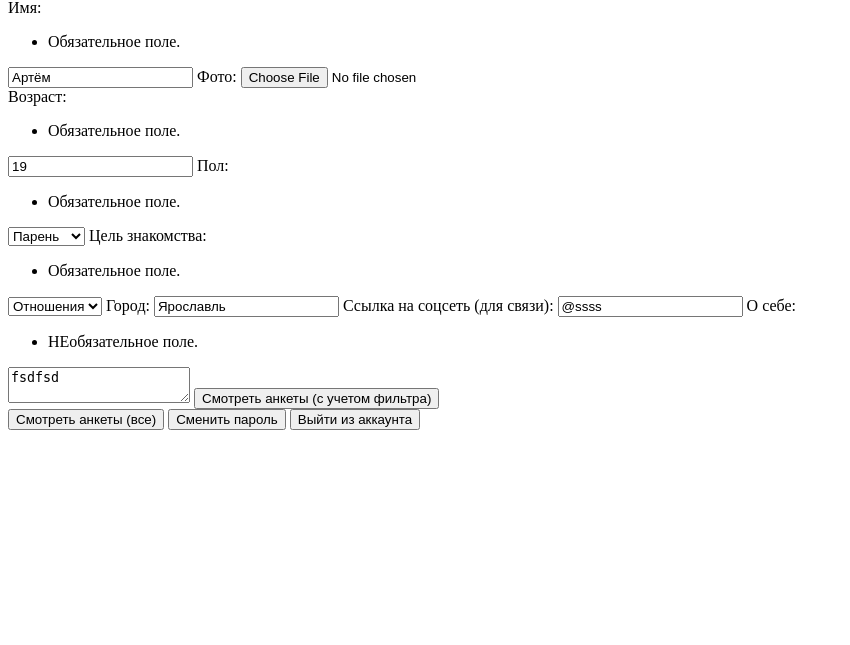
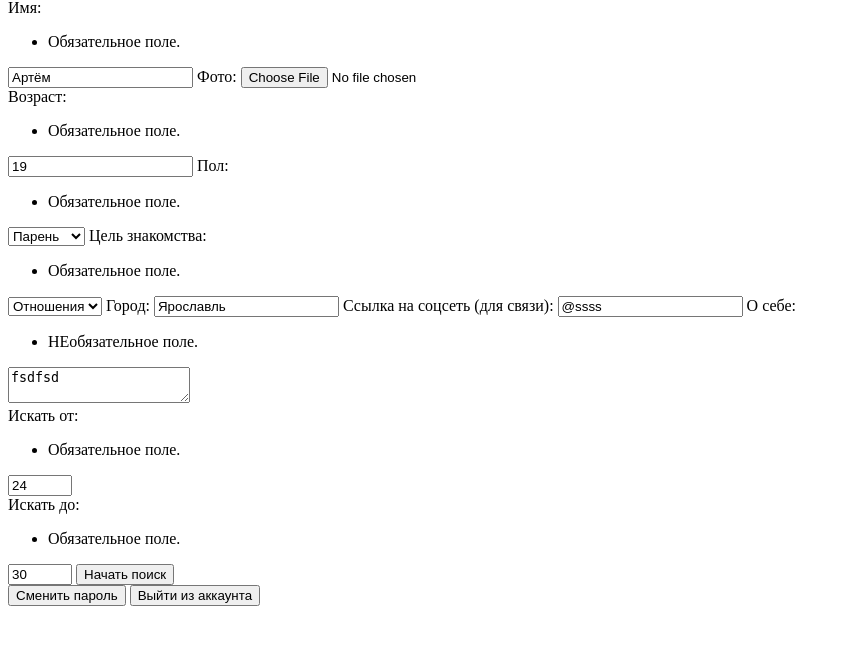
Before and after one commit to argecyplusplus/datingsite, a Django app: page /searching/myprofile/ in a window 1280 px wide. Shown: the part 81-726 px from the top of the page, without its empty margins (0-850 px from the left). Run offline with Django 4.2, Linux system fonts and the light colour scheme; a user stored in the database is signed in; data comes from the database, SQL or seed files in the repository; both versions use the stored data as it was after the commit.

Commit message:
теперь есть фильтры по возрасту

```diff
--- a/datingsite/searching/forms.py
+++ b/datingsite/searching/forms.py
@@ -11,4 +11,4 @@ class MyProfileForm(forms.ModelForm):
 
     class Meta:
         model = Profile
-        fields = ('name', 'avatar', 'age', 'gender', 'point_of_searching', 'city', 'social', 'description', 'user')
+        fields = ('name', 'avatar', 'age', 'gender', 'point_of_searching', 'city', 'social', 'description', 'user', 'age_search_min', 'age_search_max')
--- a/datingsite/searching/models.py
+++ b/datingsite/searching/models.py
@@ -24,6 +24,10 @@ class Profile(models.Model):
     social = models.CharField ('Ссылка на соцсеть', max_length=50, default='@name')
     user = models.ForeignKey(User, verbose_name='Автор анкеты', on_delete=models.CASCADE)
 
+    #для фильтрации поиска по возрасту
+    age_search_min = models.IntegerField("Возраст поиска (от)", default=16)
+    age_search_max = models.IntegerField("Возраст поиска (до)", default=100)
+
     class Meta:
         verbose_name = "Анкета"
         verbose_name_plural = "Анкеты"
--- a/datingsite/searching/urls.py
+++ b/datingsite/searching/urls.py
@@ -2,7 +2,7 @@ from django.urls import path
 from . import views
 
 urlpatterns = [
-    path('profiles/', views.ProfileViewAll.as_view(), name='allprofiles'), #все профили
+    #path('profiles/', views.ProfileViewAll.as_view(), name='allprofiles'), #все профили
     path('<int:pk>/', views.ProfileView.as_view()), #один профиль
     path ('myprofile/', views.MyProfileView, name='myprofile'), #настройка своего профиля
     path ('register/', views.RegisterView.as_view(), name='register'), #регистрация
--- a/datingsite/searching/views.py
+++ b/datingsite/searching/views.py
@@ -22,11 +22,11 @@ def load_defaults(request):
     profiles = Profile.objects.all()
     for profile in profiles:
         if str(profile.user) == str(request.user.username):
-            return {'profileid':profile.id, 'name':profile.name, 'avatar':profile.avatar, 'city':profile.city, 'age': profile.age, 'gender': profile.gender, 'point_of_searching':profile.point_of_searching, 'social':profile.social, 'description':profile.description}
-    return {'name':'', 'avatar':'', 'city':'', 'age':'', 'gender':'', 'point_of_searching':'', 'social':'', 'description':''}
+            return {'profileid':profile.id, 'name':profile.name, 'avatar':profile.avatar, 'city':profile.city, 'age': profile.age, 'gender': profile.gender, 'point_of_searching':profile.point_of_searching, 'social':profile.social, 'description':profile.description, 'minage':profile.age_search_min, 'maxage':profile.age_search_max}
+    return {'name':'', 'avatar':'', 'city':'', 'age':'', 'gender':'', 'point_of_searching':'', 'social':'', 'description':'', 'minage':'', 'maxage':''}
 
 class ProfileViewAll(View):
-    #вывод всех анкет
+    #вывод всех анкет (убрать потом)
     def get(self, request):
         profiles = Profile.objects.all()
         return render(request, 'searching/searching.html', {'profile_list': profiles})
@@ -42,13 +42,14 @@ class ProfileViewAllFiltered(View):
         for profile in profiles:
             searching_gender = 'Девушка'
             searching_city = filterinfo['city']
+            user_profile = Profile.objects.get(pk=filterinfo['profileid'])
             if filterinfo['gender'] == 'Девушка':
                 searching_gender = 'Парень'
             if (profile.gender == searching_gender and
                 profile.city == searching_city and
-                filterinfo['age']-4<=profile.age<=filterinfo['age']+4):
+                user_profile.age_search_min<=profile.age<=user_profile.age_search_max):
                 profiles_filtered.append (profile)
-        return render (request, 'searching/searching.html', {'profile_list': profiles_filtered, 'fgender':filterinfo['gender'], 'fage':filterinfo['age'], 'fcity':filterinfo['city']})
+        return render (request, 'searching/searching.html', {'profile_list': profiles_filtered})
 
 
 class ProfileView(View):
@@ -62,7 +63,7 @@ class ProfileView(View):
 @login_required
 def MyProfileView(request):
     defaults = load_defaults(request)
-    return render (request, 'searching/myprofile.html', {'username': request.user.id, 'dname':defaults['name'], 'davatar':defaults['avatar'], 'dcity':defaults['city'], 'dage': defaults['age'], 'dgender': defaults['gender'], 'dpoint_of_searching':defaults['point_of_searching'], 'dsocial':defaults['social'], 'ddescription':defaults['description']})
+    return render (request, 'searching/myprofile.html', {'username': request.user.id, 'dname':defaults['name'], 'davatar':defaults['avatar'], 'dcity':defaults['city'], 'dage': defaults['age'], 'dgender': defaults['gender'], 'dpoint_of_searching':defaults['point_of_searching'], 'dsocial':defaults['social'], 'ddescription':defaults['description'], 'dminage':defaults['minage'], 'dmaxage':defaults['maxage']})
 
 class RegisterView(FormView):
     form_class = RegisterForm
@@ -100,6 +101,8 @@ class CreateMyProfile(RedirectView):
                 old_profile.city = form.cleaned_data.get('city')
                 old_profile.description = form.cleaned_data.get('description')
                 old_profile.social = form.cleaned_data.get('social')
+                old_profile.age_search_min = form.cleaned_data.get('age_search_min')
+                old_profile.age_search_max = form.cleaned_data.get('age_search_max')
                 old_profile.save()
                 print ('форма обновлена')
             else:
--- a/datingsite/templates/searching/myprofile.html
+++ b/datingsite/templates/searching/myprofile.html
@@ -32,7 +32,7 @@
                 <th><br><label for="id_age">Возраст:</label></th>
                 <td>
                   <ul class="errorlist"><li>Обязательное поле.</li></ul>
-                  <input type="number" value="{{dage}}" name="age" required id="id_age">
+                  <input type="number" value="{{dage}}" name="age" required id="id_age" min='16'>
 
 
                 </td>
@@ -100,10 +100,31 @@
               </tr>
 
             <input type="text" hidden name="user" value="{{username}}" maxlength="50" required id="id_social">
-            <button type='submit'>Смотреть анкеты (с учетом фильтра)</button>
+
+            <tr>
+              <th><br><label for="id_minage">Искать от:</label></th>
+              <td>
+                <ul class="errorlist"><li>Обязательное поле.</li></ul>
+                <input type="number" value="{{dminage}}" name="age_search_min" required id="id_age" min='16' max='100'>
+
+
+              </td>
+            </tr>
+            <tr>
+              <th><br><label for="id_maxage">Искать до:</label></th>
+              <td>
+                <ul class="errorlist"><li>Обязательное поле.</li></ul>
+                <input type="number" value="{{dmaxage}}" name="age_search_max" required id="id_age" min='16' max='101'>
+
+
+              </td>
+            </tr>
+
+
+
+            <button type='submit'>Начать поиск</button>
 
         </form>
-        <button onclick="location.href='{% url 'allprofiles' %}'">Смотреть анкеты (все)</button>
         <button onclick="location.href='{% url 'password_change' %}'">Сменить пароль</button>
         <button onclick="location.href='{% url 'logout' %}?next=/'">Выйти из аккаунта</button>
     </body>
```
Also changed, not shown: datingsite/db.sqlite3, datingsite/searching/migrations/0020_profile_age_search_high_profile_age_search_low.py (added), datingsite/searching/migrations/0021_remove_profile_age_search_high_and_more.py (added), datingsite/searching/migrations/0022_alter_profile_age_search_min.py (added).
